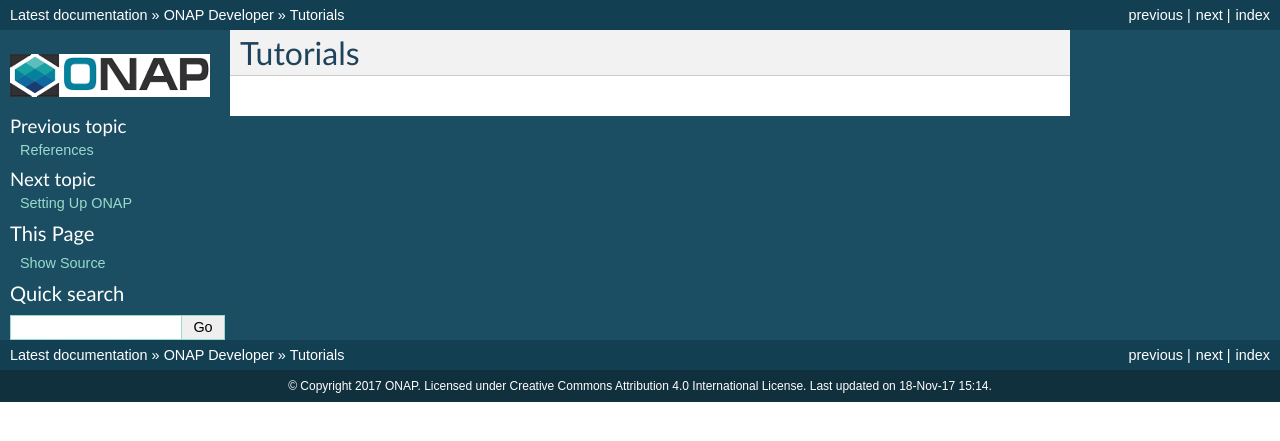
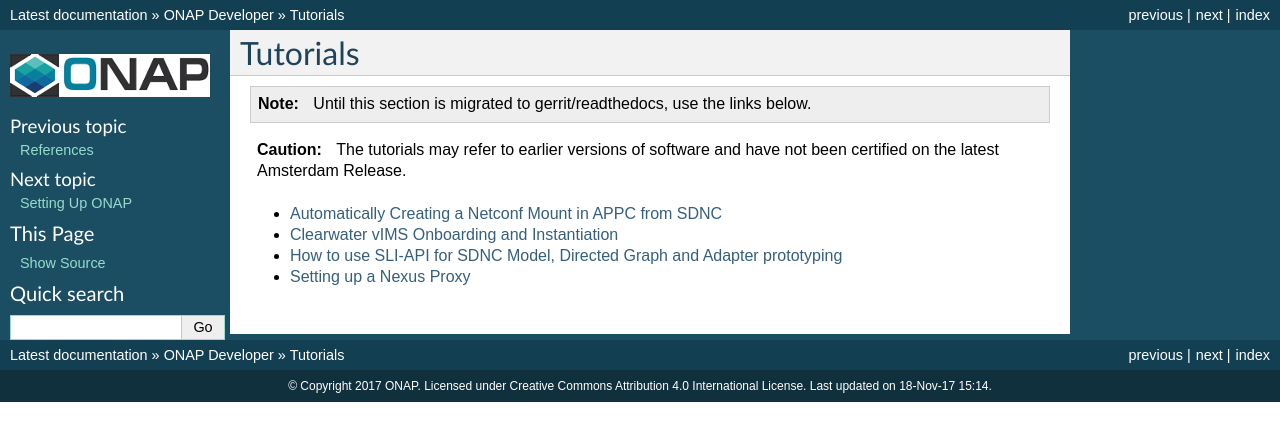
Before and after one commit to onap/doc, a Sphinx documentation site: the page built from docs/guides/onap-developer/tutorials/index.rst, in a window 1280 px wide. Shown: the top 441 px of the page. Built offline with Sphinx 7.4.7, drawn with Linux system fonts in a browser that asks for light colours; formulas are drawn with MathJax 3; pages that are not in the unit, such as notebooks, are missing from menus.

Commit message:
Add Tutorial Links &  Getting Started
Add tutorial DW links to onap-developer/tutorials
Changed Release title to "Getting Started With Amsterdam"
Removed references to repos where
Change Platform Adminstrator to User Portal
information is aggregated at higher level
Update DOC release notes

Change-Id: I1b5f04ec0e2e4aae7e75013790f823c7b272b6ba
Issue-ID: DOC-190
Signed-off-by: Rich Bennett <rb2745@att.com>

```diff
--- a/docs/guides/onap-developer/tutorials/index.rst
+++ b/docs/guides/onap-developer/tutorials/index.rst
@@ -3,6 +3,17 @@
 Tutorials
 =========
 
-.. toctree::
-   :maxdepth: 1
-   :titlesonly:
+.. note::
+   Until this section is migrated to gerrit/readthedocs, use the links below.
+
+.. caution::
+   The tutorials may refer to earlier versions of software
+   and have not been certified on the latest Amsterdam Release.
+
+* `Automatically Creating a Netconf Mount in APPC from SDNC <https://wiki.onap.org/x/JYUx>`_
+
+* `Clearwater vIMS Onboarding and Instantiation <https://wiki.onap.org/x/RJp9>`_
+
+* `How to use SLI-API for SDNC Model, Directed Graph and Adapter prototyping <https://wiki.onap.org/x/0wCW>`_
+
+* `Setting up a Nexus Proxy <https://wiki.onap.org/x/_y70>`_
--- a/docs/guides/onap-user/platformadmin.rst
+++ b/docs/guides/onap-user/platformadmin.rst
@@ -2,9 +2,9 @@
 .. http://creativecommons.org/licenses/by/4.0
 .. Copyright 2017 AT&T Intellectual Property.  All rights reserved.
 
-Platform Administrator
-======================
+User Portal
+===========
 .. note::
    Until this section is migrated to gerrit/readthedocs, use the link below.
 
-* `ONAP Portal  <https://wiki.onap.org/x/fIsP>`_
+* `User Portal  <https://wiki.onap.org/x/fIsP>`_
--- a/docs/release/index.rst
+++ b/docs/release/index.rst
@@ -174,7 +174,7 @@
  * In case you are familiar within ONAP, you can directly report a bug by creating a Jira issue at `ONAP Jira <https://jira.onap.org>`_.
 
  * If you don't know you are facing a bug or have a question, post your question into the `Ask question <https://wiki.onap.org/display/DW/questions/all>`_.
-You will need a Linux Foundation ID to login and post your question. Get a Linux Foundation Identity using this `quick procedure <https://wiki.onap.org/display/DW/Joining+the+Community>`_.
+   You will need a Linux Foundation ID to login and post your question. Get a Linux Foundation Identity using this `quick procedure <https://wiki.onap.org/display/DW/Joining+the+Community>`_.
 
 You may consider these `recommendations <https://wiki.onap.org/display/DW/Tracking+Issues+with+JIRA#TrackingIssueswithJIRA-RecommendationsforwrittingProperJIRAIssue>`_ to elaborate the issue you are facing and this `guideline <https://wiki.onap.org/display/DW/Mailing+Lists>`_ to register into the ONAP Discuss mailing list.
 
```
Also changed, not shown: other parts of docs/release/index.rst (+2 -2 lines), docs/release-notes.rst (+3 -6 lines), docs/release/releaserepos.rst (+1 -19 lines), docs/release/repolist.rst (+0 -12 lines).
